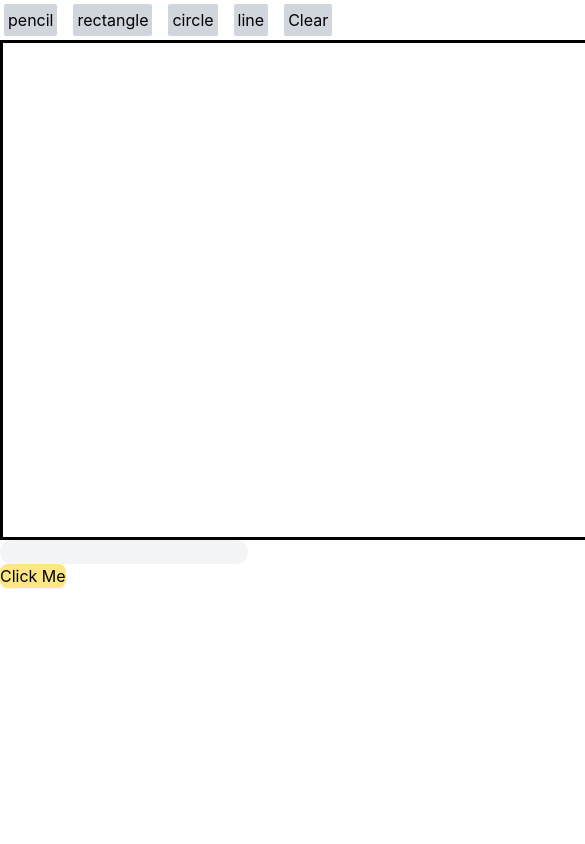
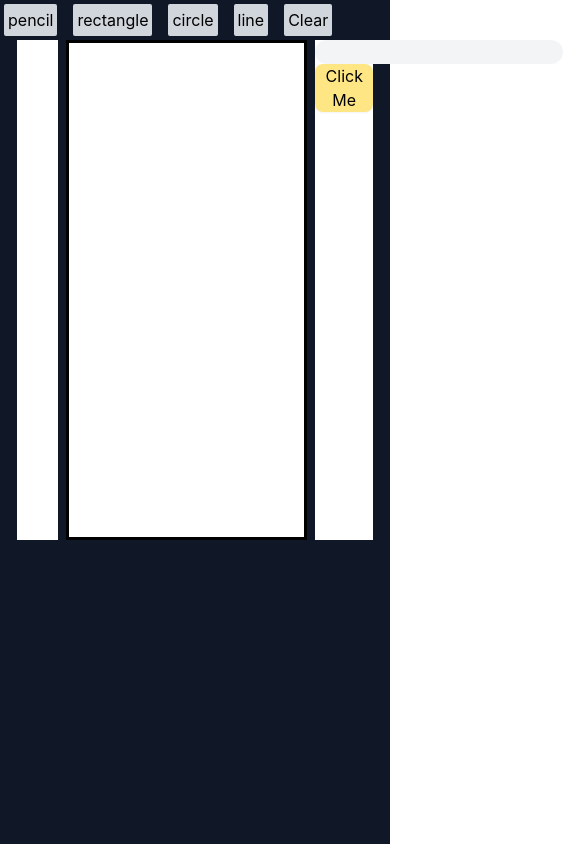
Before and after one commit to Chirag-OP/sketch-guess, a React (Vite) app in the folder client/: page / in a window 390 px wide. Shown: the top 844 px of the page, 585 px wide, since content can reach past the window. Built offline with nearby package versions, Linux system fonts and the light colour scheme; no server answers.

Commit message:
added CSS and made canvas responsive

```diff
--- a/client/src/App.jsx
+++ b/client/src/App.jsx
@@ -13,6 +13,7 @@ function App() {
   const canvasRef=useRef(null);
   const ctxRef=useRef(null);
   const isDrawingRef=useRef(false);
+  const canvasContRef=useRef('');
   useEffect(() => {
     fetch('http://localhost:3000/api')
     .then((res)=>{
@@ -29,17 +30,25 @@ function App() {
     })
 
     const canvas=canvasRef.current;
+    const ctx=canvas.getContext('2d');
 
+    const resizeCanvas=()=>{
+      const w=canvasContRef.current.clientWidth;
       const ratio=window.devicePixelRatio;
-    canvas.width=1000 * ratio;
+      canvas.width= w* ratio;
       canvas.height=500 * ratio;
-    canvas.style.width=`${1000}px`;
+      canvas.style.width=`${w}px`;
       canvas.style.height=`${500}px`;
-
-    const ctx=canvas.getContext('2d');
-    ctx.scale(ratio,ratio);
+      ctx.setTransform(ratio, 0, 0, ratio, 0, 0);
+    }
+    resizeCanvas();
+    const observer=new ResizeObserver(() => {
+      resizeCanvas();
+    });
+    observer.observe(canvasContRef.current);
     ctx.strokeStyle = 'black';
     ctx.lineWidth=5;
+    ctx.lineCap="round";
     ctxRef.current=ctx;
     return () => {
     socketRef.current?.disconnect()
@@ -93,6 +102,7 @@ function App() {
   }
   return (
     <>
+    <section className='bg-gray-900 h-screen'>
     <div>
       <div className='flex gap-2'>
         <button className='bg-gray-300 rounded-xs p-1 m-1 hover:-translate-x-0.5 hover:-translate-y-0.5 transition-all duration-300' onClick={()=>{setTool('pencil')}}>pencil</button>
@@ -101,13 +111,20 @@ function App() {
         <button className='bg-gray-300 rounded-xs p-1 m-1 hover:-translate-x-0.5 hover:-translate-y-0.5 transition-all duration-300' onClick={()=>{setTool('line')}}>line</button>
         <button onClick={clearDrawing} className='bg-gray-300 rounded-xs p-1 m-1 hover:-translate-x-0.5 hover:-translate-y-0.5 transition-all duration-300'> Clear </button>
       </div>
-        <div className='flex'>
-          <canvas onMouseDown={startDrawing} onMouseUp={finishDrawing} onMouseMove={draw} ref={canvasRef}></canvas>
+        <div className='grid grid-cols-24 gap-2'>
+          <div className='col-start-2 col-span-3 bg-white'></div>
+          <div className='col-span-15 ' ref={canvasContRef}>
+            <canvas className='bg-white' onMouseDown={startDrawing} onMouseUp={finishDrawing} onMouseMove={draw} ref={canvasRef}></canvas>
           </div>
+          <div className='bg-white col-span-4'>
             <div><input type="text" onChange={handleChange} value={mess} className='bg-gray-100 rounded-xl'/></div>
             <div><button onClick={handleClick} className='bg-amber-200 rounded-lg shadow-xs hover:-translate-x-0.5 hover:-translate-y-0.5 transition-all duration-300'>Click Me</button></div>
             <div>{value}</div>
           </div>
+        </div>
+
+    </div>
+    </section>
     </>
   )
 }
```
Lines whose indentation alone changed are shown as unchanged.
